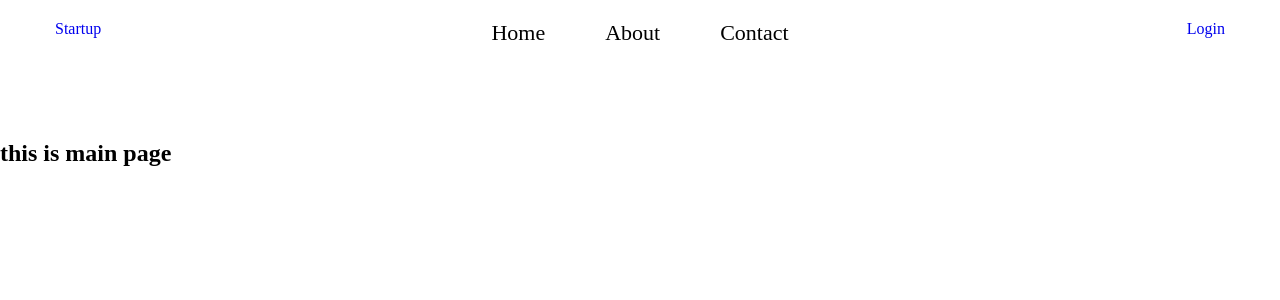
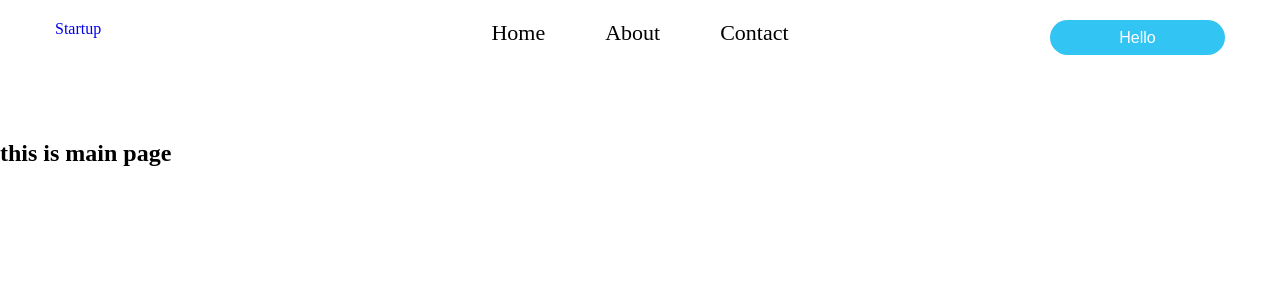
Before and after one commit to A1101101IR/Coinland.com, a React (Create React App) app: page / in a window 1280 px wide. Shown: the top 300 px of the page. Built offline with nearby package versions, Linux system fonts and the light colour scheme.

Commit message:
small fix

```diff
--- a/src/components/navbar.js
+++ b/src/components/navbar.js
@@ -43,9 +43,7 @@ class Navbar extends React.Component {
           </nav>
         )}
         <div className="nav-right">
-          <Link className="login-btn" to="/">
-            Login
-          </Link>
+          <button className="button login-btn">Hello</button>
           {!this.state.open && (
             <img
               className="open-btn"
--- a/src/components/navbar.scss
+++ b/src/components/navbar.scss
@@ -64,7 +64,7 @@
   margin-left: 55px;
 }
 
-@media screen and (max-width: 600px) {
+@media screen and (max-width: 768px) {
   .navbar {
     .nav-center {
       display: none;
--- a/src/index.scss
+++ b/src/index.scss
@@ -10,7 +10,9 @@ body {
   display: flex;
   flex-direction: column;
 }
-
 a {
   text-decoration: none;
 }
+button {
+  @include buttonClass;
+}
```
Lines whose indentation alone changed are shown as unchanged.
